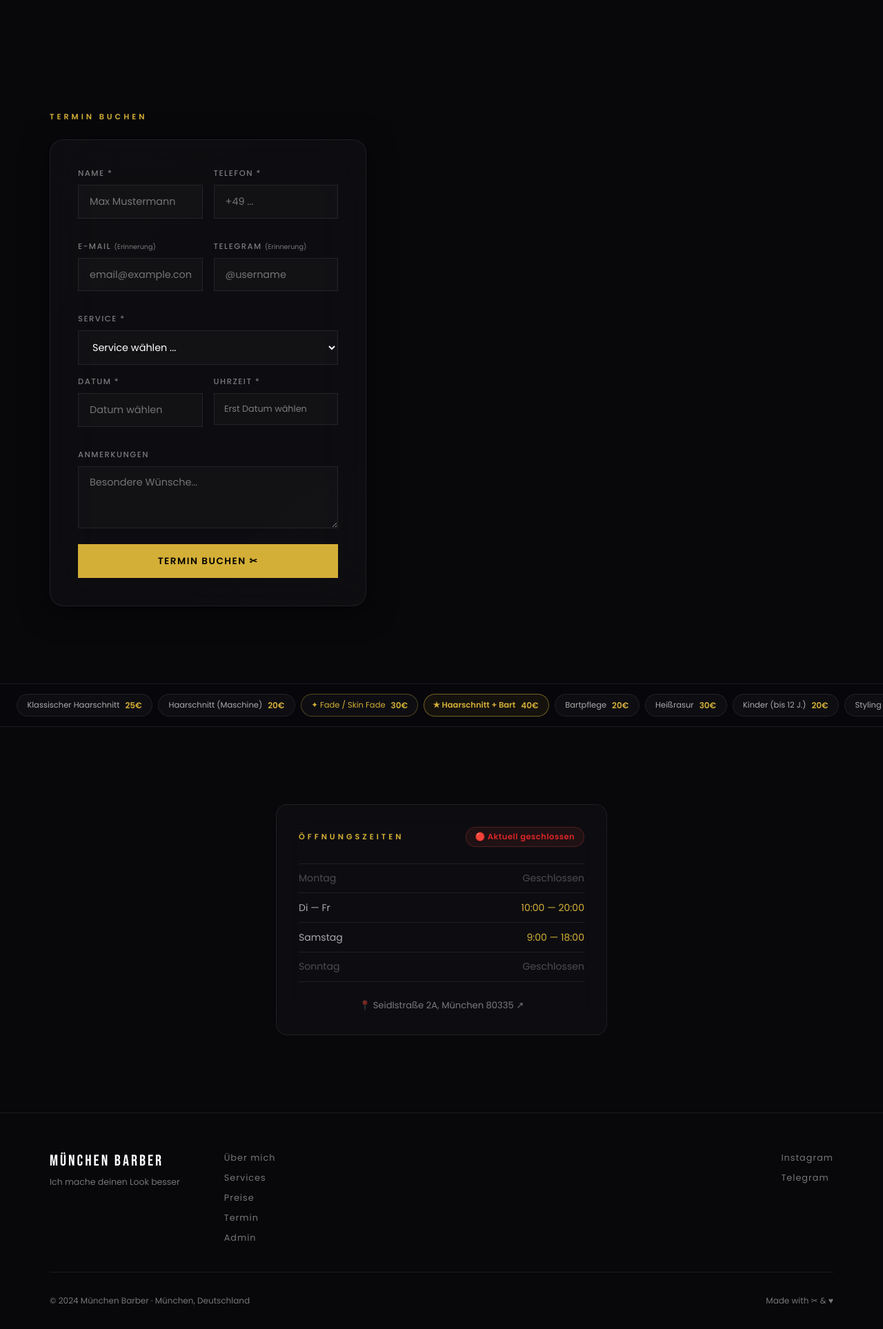
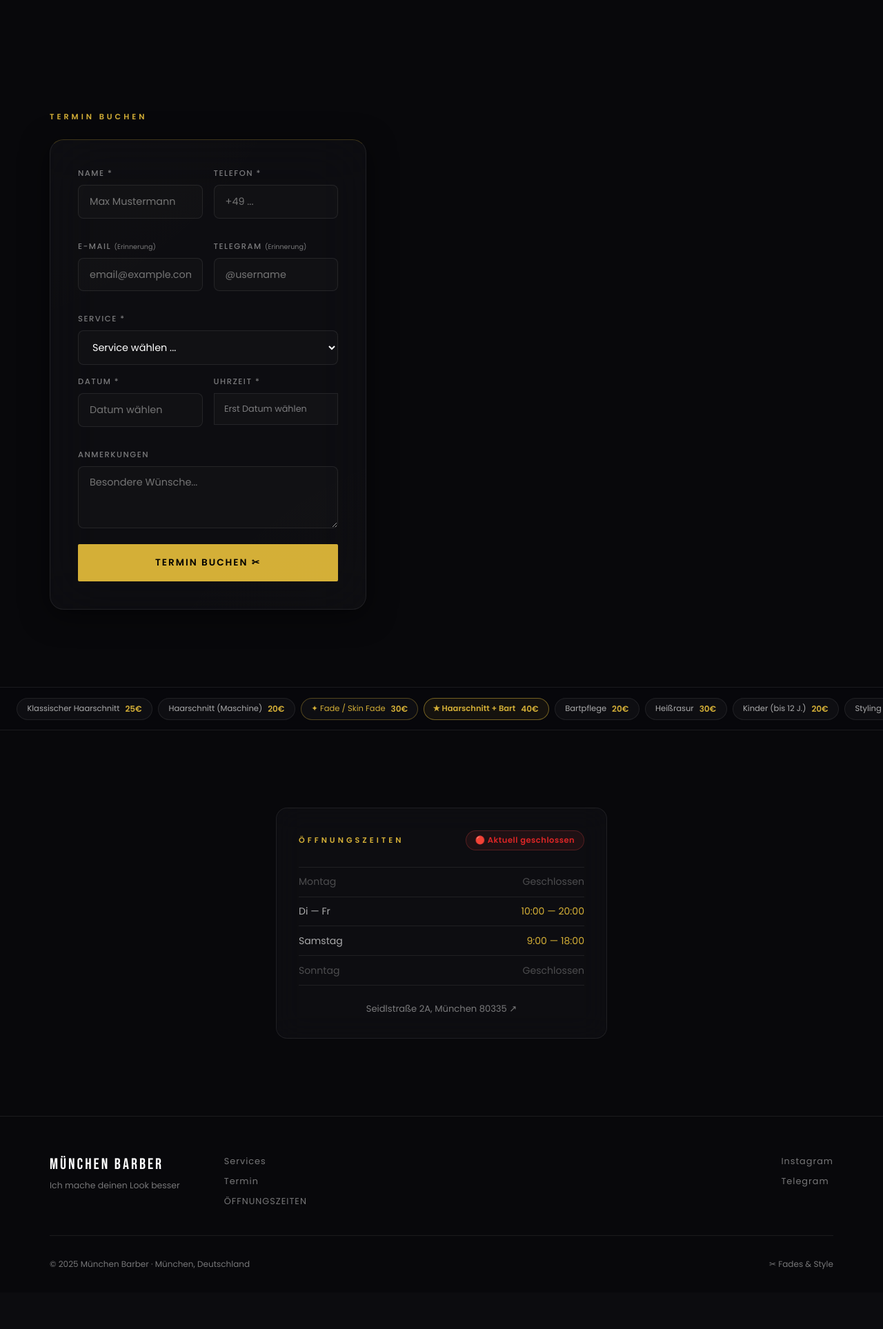
Before and after one commit to Andrey14880707/Telegram_app, a Flask app: page / in a window 1280 px wide. Shown: the part 2200-4127 px from the top of the page at 69% size. After the commit the page ends 4040 px from the top, so only its background shows below. Run offline with Flask 3, Linux system fonts and the light colour scheme; data that the repository does not hold is empty; some web fonts are replaced.

Commit message:
fix: remove broken nav links; polish form, inputs, button, ticker
Co-Authored-By: Claude Sonnet 4.6 <noreply@anthropic.com>

```diff
--- a/static/style.css
+++ b/static/style.css
@@ -369,12 +369,13 @@ em { font-style: italic; color: var(--gold); }
 .hero-cta { display: flex; align-items: center; gap: 1.5rem; flex-wrap: wrap; }
 .btn-primary {
   display: inline-flex; align-items: center; justify-content: center;
-  padding: .9rem 2.4rem;
+  padding: 1rem 2.4rem;
   background: var(--gold); color: #000;
-  font-family: inherit; font-size: .85rem; font-weight: 600;
-  letter-spacing: 1.5px; text-transform: uppercase;
-  border: none; cursor: pointer;
-  transition: background var(--tr), transform var(--tr), box-shadow var(--tr);
+  font-family: inherit; font-size: .85rem; font-weight: 700;
+  letter-spacing: 2px; text-transform: uppercase;
+  border: 1px solid transparent;
+  cursor: pointer; border-radius: 2px;
+  transition: background var(--tr), transform var(--tr), box-shadow var(--tr), color var(--tr), border-color var(--tr);
 }
 .btn-primary:hover {
   background: rgba(255, 255, 255, 0.1);
@@ -478,7 +479,7 @@ em { font-style: italic; color: var(--gold); }
 }
 .ticker-track {
   display: inline-flex; gap: 0;
-  animation: tickerScroll 30s linear infinite;
+  animation: tickerScroll 45s linear infinite;
   white-space: nowrap;
 }
 .ticker-track span {
@@ -811,6 +812,7 @@ em { font-style: italic; color: var(--gold); }
   backdrop-filter: blur(40px);
   -webkit-backdrop-filter: blur(40px);
   border: 1px solid var(--border);
+  border-top: 1px solid rgba(212,175,55,.25);
   box-shadow: 0 8px 40px rgba(0,0,0,0.5);
   border-radius: 20px;
   padding: 2.5rem;
@@ -840,11 +842,13 @@ em { font-style: italic; color: var(--gold); }
   background: var(--card); border: 1px solid var(--border);
   color: var(--white); font-family: inherit; font-size: .9rem;
   padding: .8rem 1rem; outline: none;
-  transition: border-color var(--tr), box-shadow var(--tr);
+  border-radius: 8px;
+  transition: border-color var(--tr), box-shadow var(--tr), background var(--tr);
 }
 .bf-g input:focus, .bf-g select:focus, .bf-g textarea:focus {
-  border-color: var(--gold);
-  box-shadow: 0 0 0 3px rgba(212,175,55,.08);
+  border-color: rgba(212,175,55,.5);
+  background: rgba(212,175,55,.03);
+  box-shadow: 0 0 0 3px rgba(212,175,55,.07);
 }
 .bf-g select { cursor: pointer; }
 .bf-g textarea { resize: vertical; min-height: 90px; }
--- a/templates/index.html
+++ b/templates/index.html
@@ -44,8 +44,9 @@
   <div class="nav-c">
     <a href="#top" class="nav-logo">MÜNCHEN BARBER</a>
     <ul class="nav-links">
-      <li><a href="#ueber" data-i18n="nav_ueber">Über mich</a></li>
-      <li><a href="#work" data-i18n="nav_services">Services</a></li>
+      <li><a href="#work" data-i18n="nav_services">Arbeiten</a></li>
+      <li><a href="#termin" data-i18n="nav_termin">Termin</a></li>
+      <li><a href="#hours" data-i18n="oh_title">Öffnungszeiten</a></li>
     </ul>
     <div class="nav-right">
       <a href="https://www.instagram.com/munchen_barber?igsh=MW5ya2J2bzR3anE0bQ==" target="_blank" rel="noopener" class="nav-soc" title="Instagram">
@@ -68,8 +69,9 @@
 <div class="mob-menu" id="mobMenu">
   <div class="mob-inner">
     <ul>
-      <li><a href="#termin" onclick="closeMob()"><span data-i18n="hero_btn">Termin buchen</span></a></li>
-      <li><a href="#work" onclick="closeMob()"><span data-i18n="nav_services">Services</span></a></li>
+      <li><a href="#work" onclick="closeMob()"><span>Arbeiten</span></a></li>
+      <li><a href="#termin" onclick="closeMob()"><span data-i18n="nav_termin">Termin</span></a></li>
+      <li><a href="#hours" onclick="closeMob()"><span data-i18n="oh_title">Öffnungszeiten</span></a></li>
     </ul>
     <div class="mob-soc">
       <a href="https://www.instagram.com/munchen_barber?igsh=MW5ya2J2bzR3anE0bQ==" target="_blank">@munchen_barber</a>
@@ -253,7 +255,7 @@
         <div class="hrow hrow-closed"><span data-i18n="oh_sun">Sonntag</span><span data-i18n="oh_closed">Geschlossen</span></div>
       </div>
       <a href="https://www.google.com/maps/search/?api=1&query=Seidlstra%C3%9Fe+2A%2C+M%C3%BCnchen%2C+80335" target="_blank" rel="noopener" class="hours-maps">
-        📍 Seidlstraße 2A, München 80335 ↗
+        Seidlstraße 2A, München 80335 ↗
       </a>
     </div>
   </div>
@@ -268,11 +270,9 @@
         <div class="ft-tag" data-i18n="hero_tag">Ich mache deinen Look besser</div>
       </div>
       <nav class="ft-nav">
-        <a href="#ueber" data-i18n="nav_ueber">Über mich</a>
-        <a href="#services" data-i18n="nav_services">Services</a>
-        <a href="#preise" data-i18n="nav_preise">Preise</a>
+        <a href="#work" data-i18n="nav_services">Arbeiten</a>
         <a href="#termin" data-i18n="nav_termin">Termin</a>
-        <a href="/admin">Admin</a>
+        <a href="#hours" data-i18n="oh_title">Öffnungszeiten</a>
       </nav>
       <div class="ft-soc">
         <a href="https://www.instagram.com/munchen_barber?igsh=MW5ya2J2bzR3anE0bQ==" target="_blank">Instagram</a>
@@ -280,8 +280,8 @@
       </div>
     </div>
     <div class="ft-bottom">
-      <span>© 2024 München Barber · München, Deutschland</span>
-      <span>Made with ✂ & ♥</span>
+      <span>© 2025 München Barber · München, Deutschland</span>
+      <span>✂ Fades & Style</span>
     </div>
   </div>
 </footer>
```
